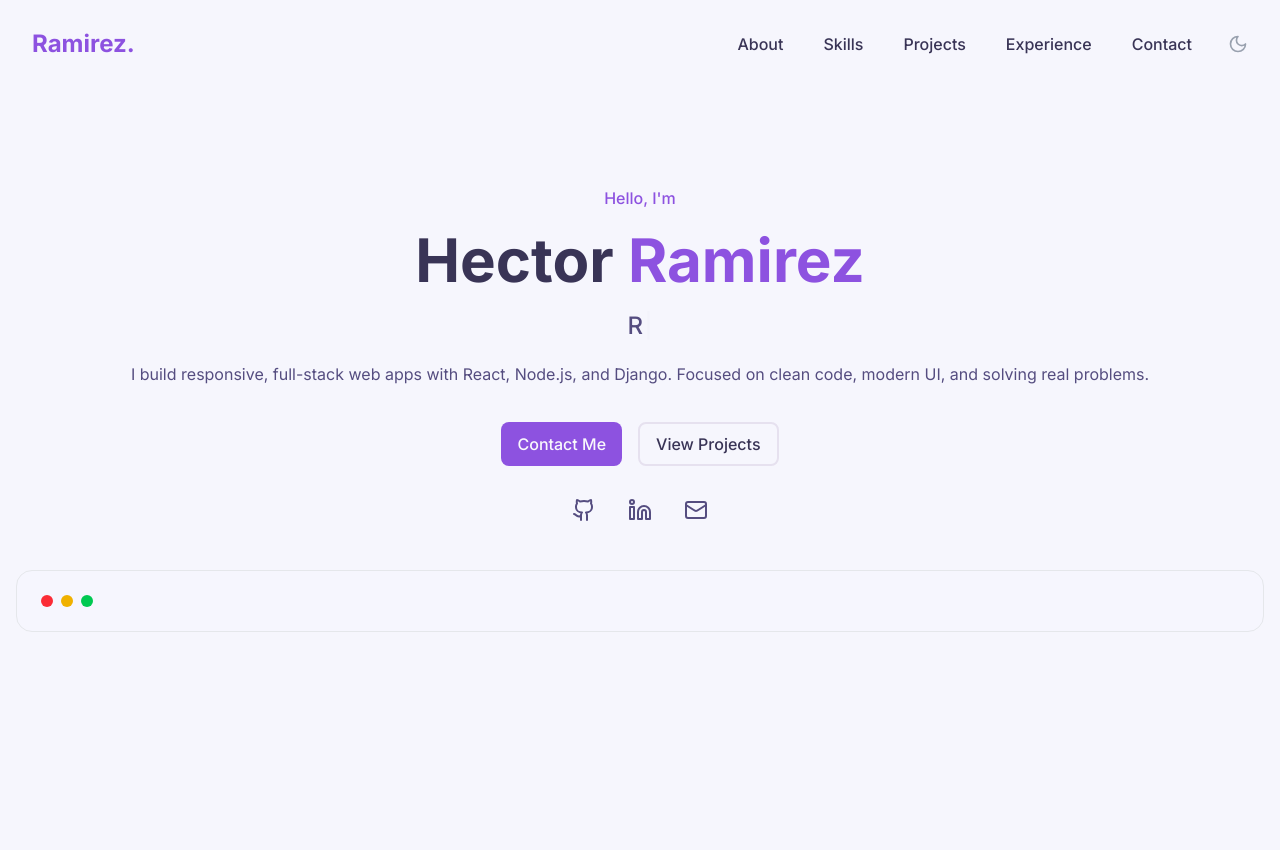
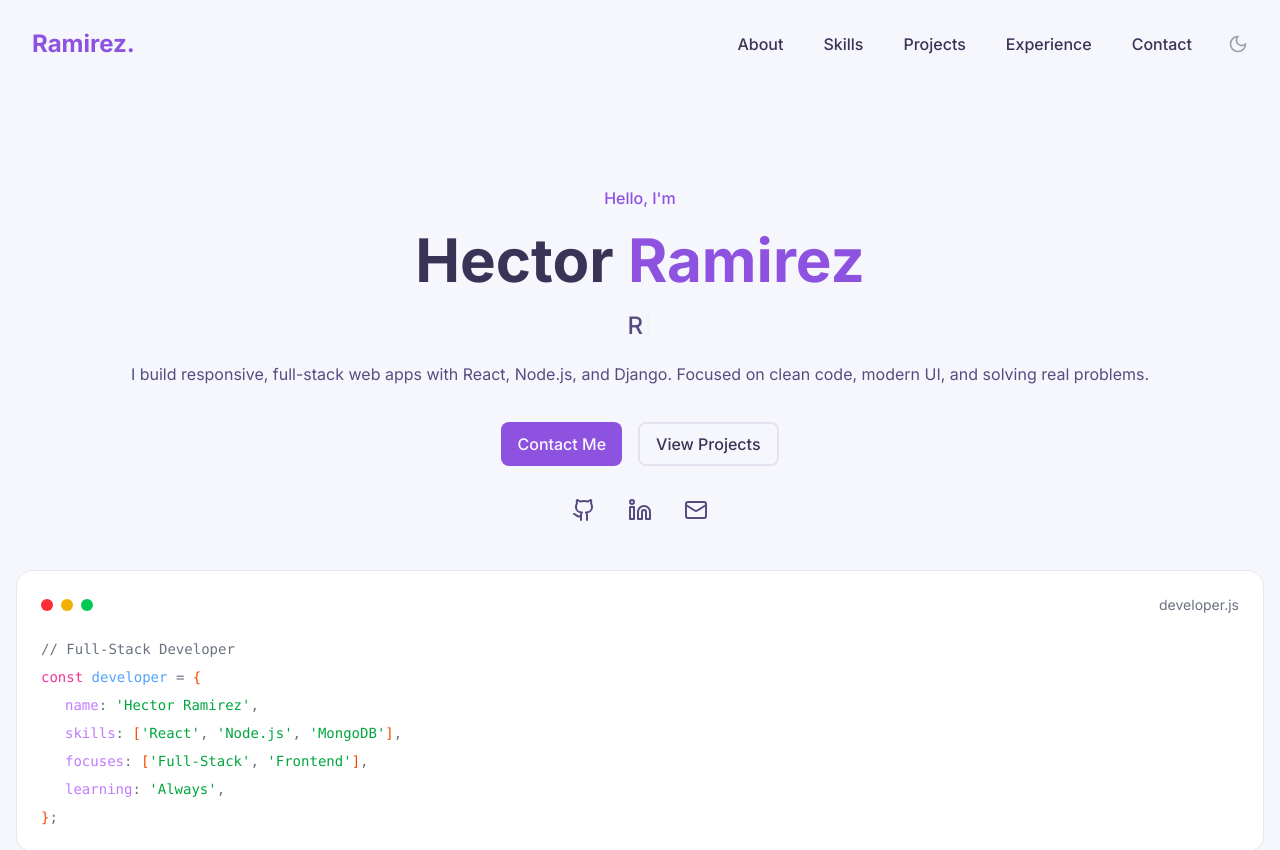
Before and after one commit to hectorlil48/my-portfolio, a React (Vite) app: page / in a window 1280 px wide. Shown: the top 850 px of the page. Built offline with nearby package versions, Linux system fonts and the light colour scheme.

Commit message:
Added a cool code block using a div and paragraphs.

```diff
--- a/src/components/sections/Hero.jsx
+++ b/src/components/sections/Hero.jsx
@@ -78,11 +78,65 @@ const Hero = () => {
           </div>
         </div>
       </div>
-      <div className="bg-code-bg rounded-2xl border border-gray-200 p-6 shadow-sm shadow-[rgba(0,0,0,0)_0px_0px_0px_0px,rgba(0,0,0,0)_0px_0px_0px_0px,rgba(0,0,0,0.05)_0px_1px_2px_0px]">
-        <div className="flex space-x-2">
-          <div className="h-3 w-3 rounded-full bg-red-500"></div>
-          <div className="h-3 w-3 rounded-full bg-yellow-500"></div>
-          <div className="h-3 w-3 rounded-full bg-green-500"></div>
+      <div
+        role="presentation"
+        className="bg-code-bg rounded-2xl border border-gray-200 p-6 shadow-sm shadow-[rgba(0,0,0,0)_0px_0px_0px_0px,rgba(0,0,0,0)_0px_0px_0px_0px,rgba(0,0,0,0.05)_0px_1px_2px_0px] transition-colors duration-300"
+      >
+        <div className="mb-6 flex items-center justify-between">
+          <div className="flex space-x-2">
+            <div className="h-3 w-3 rounded-full bg-red-500"></div>
+            <div className="h-3 w-3 rounded-full bg-yellow-500"></div>
+            <div className="h-3 w-3 rounded-full bg-green-500"></div>
+          </div>
+
+          <div className="text-sm text-gray-500">developer.js</div>
+        </div>
+        <div className="space-y-2 font-mono text-sm">
+          <p className="text-gray-500">// Full-Stack Developer</p>
+          <p>
+            <span className="text-pink-500">const </span>
+            <span className="text-blue-400">developer </span>
+            <span className="text-gray-500">= </span>
+            <span className="text-orange-600">&#123;</span>
+          </p>
+          <p className="pl-6">
+            <span className="text-purple-400">name</span>
+            <span className="text-gray-500">: </span>
+            <span className="text-green-600">'Hector Ramirez'</span>
+            <span className="text-gray-500">,</span>
+          </p>
+          <p className="pl-6">
+            <span className="text-purple-400">skills</span>
+            <span className="text-gray-500">: </span>
+            <span className="text-orange-600">&#91;</span>
+            <span className="text-green-600">'React'</span>
+            <span className="text-gray-500">, </span>
+            <span className="text-green-600">'Node.js'</span>
+            <span className="text-gray-500">, </span>
+            <span className="text-green-600">'MongoDB'</span>
+            <span className="text-orange-600">&#93;</span>
+            <span className="text-gray-500">, </span>
+          </p>
+          <p className="pl-6">
+            <span className="text-purple-400">focuses</span>
+            <span className="text-gray-500">: </span>
+            <span className="text-orange-600">&#91;</span>
+            <span className="text-green-600">'Full-Stack'</span>
+            <span className="text-gray-500">, </span>
+            <span className="text-green-600">'Frontend'</span>
+            <span className="text-orange-600">&#93;</span>
+            <span className="text-gray-500">, </span>
+          </p>
+          <p className="pl-6">
+            <span className="text-purple-400">learning</span>
+            <span className="text-gray-500">: </span>
+            <span className="text-green-600">'Always'</span>
+            <span className="text-gray-500">, </span>
+          </p>
+          <p>
+            <span className="text-orange-600">&#125;</span>
+            <span className="text-gray-500">;</span>
+          </p>
         </div>
       </div>
     </section>
--- a/src/index.css
+++ b/src/index.css
@@ -7,7 +7,7 @@
   --color-primary: hsl(265, 70%, 60%);
   --color-heading: hsl(249, 25%, 27%);
   --color-foreground: hsl(250, 25%, 40%);
-  --color-code-bg: hsl(240, 82%, 98%);
+  --color-code-bg: hsl(0, 0%, 100%);
   --color-main-btn: hsl(260, 40%, 98%);
   --color-outline: hsl(260, 32%, 91%);
   --color-background: hsl(240, 67%, 98%);
@@ -32,7 +32,7 @@
   --color-background: hsl(251, 28%, 12%);
   --color-heading: hsl(210, 40%, 98%);
   --color-code-bg: hsl(222, 44%, 8%);
-  --color-main-btn: hsl(222, 47%, 11%);
+  --color-main-btn: hsl(222, 46%, 11%);
   --color-outline: hsl(217, 33%, 18%);
   --color-foreground: hsl(210, 16%, 35%);
 }
```
